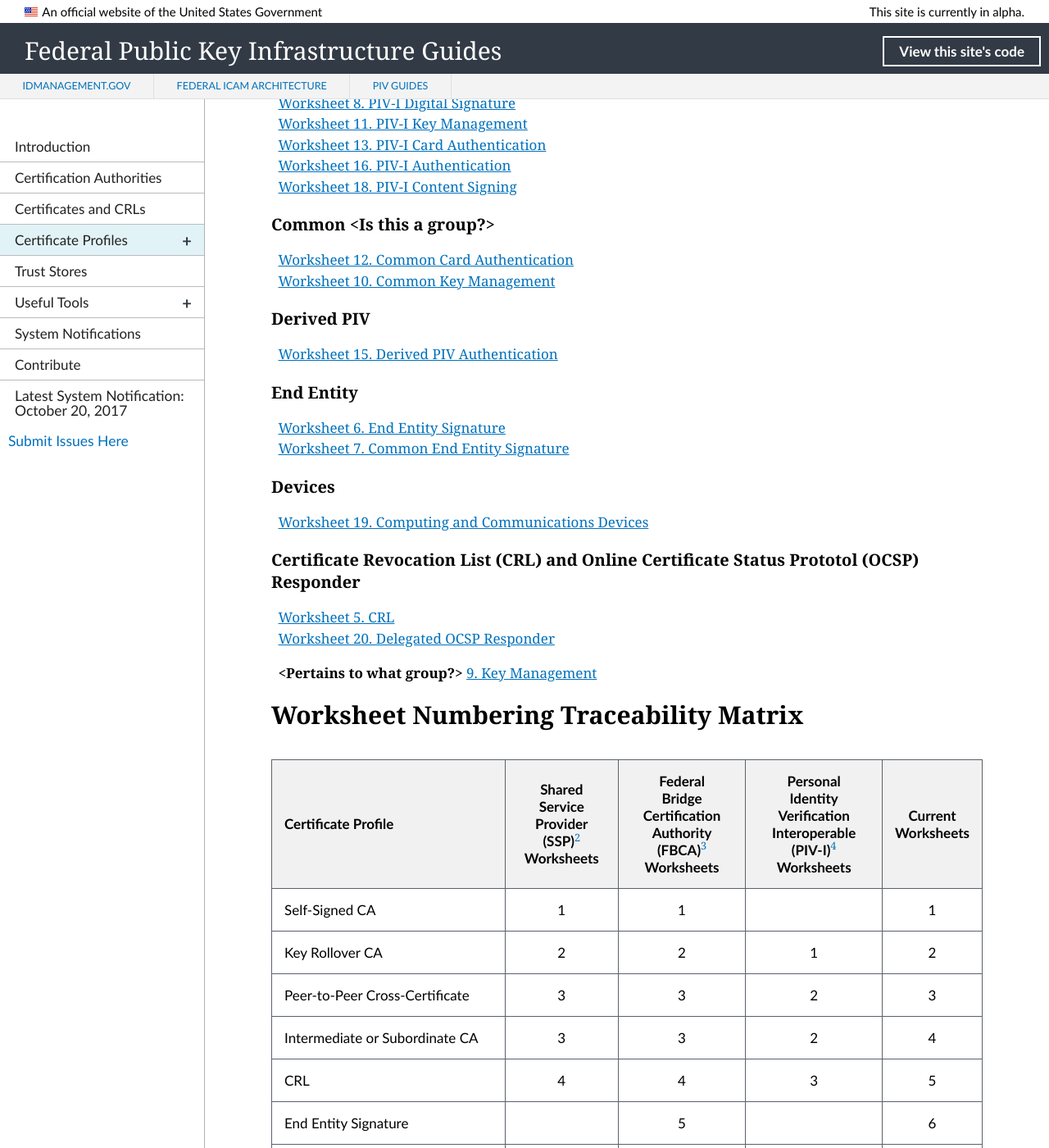
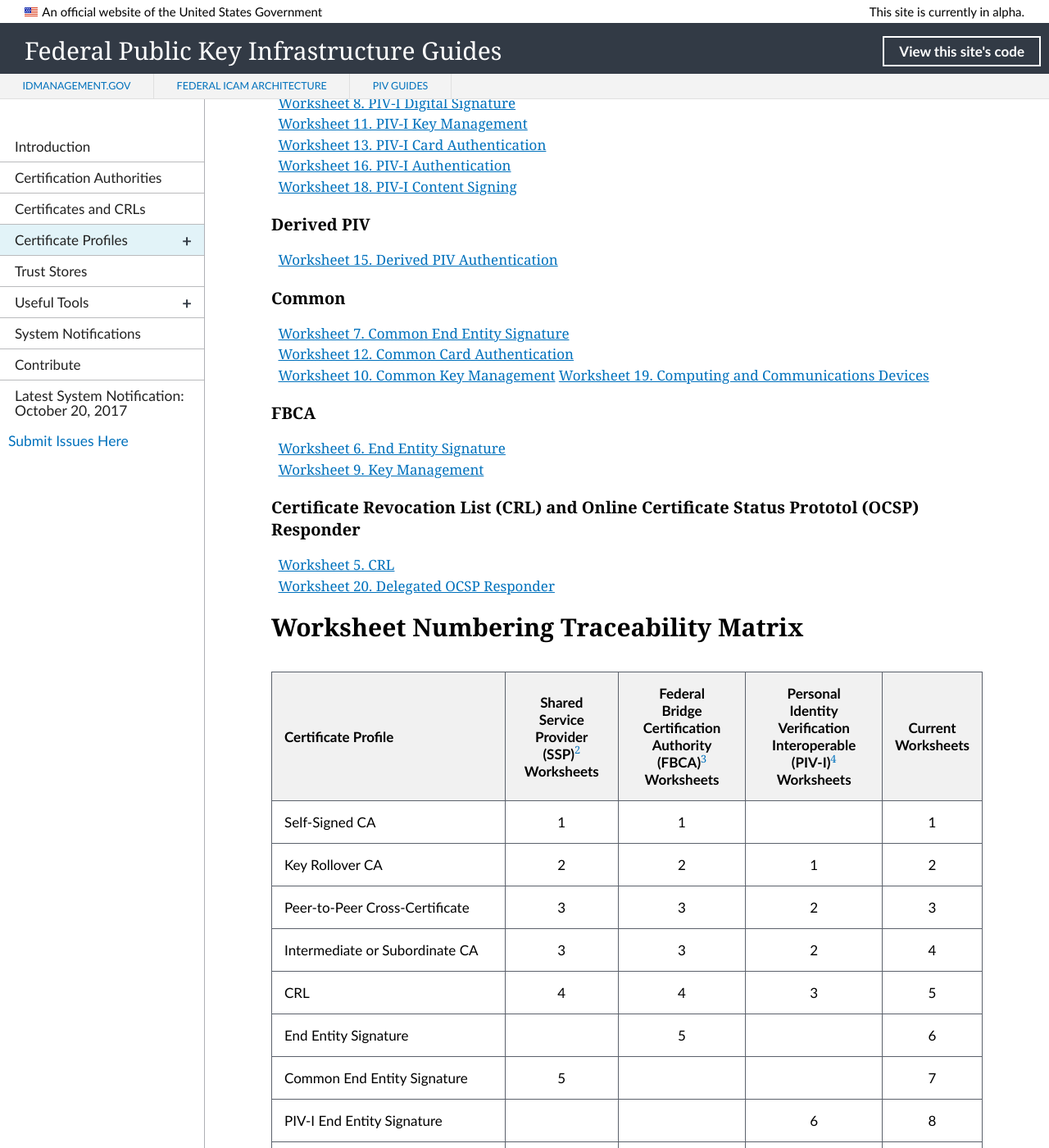
Before and after one commit to GSA/fpki-guides, a Jekyll site: the page built from pages/fpki_certificate_profiles.md, in a window 1280 px wide and 1400 px high, scrolled down 1007 px. Shown: the whole window at 82% size. Built offline with Jekyll 4.4.1, drawn with Linux system fonts in a browser that asks for light colours; nearby versions of some CDN libraries; library files that are not in the unit come from our copies.

Commit message:
Update fpki_certificate_profiles.md
Update links to groups

```diff
--- a/pages/fpki_certificate_profiles.md
+++ b/pages/fpki_certificate_profiles.md
@@ -37,31 +37,27 @@
 [Worksheet 16. PIV-I Authentication]({{ site.baseurl }}/profiles/piviauth/)<BR>
 [Worksheet 18. PIV-I Content Signing]({{ site.baseurl }}/profiles/pivicontentsign/)<BR>
 
-### Common <**Is this a group**?>
-
-[Worksheet 12. Common Card Authentication]({{ site.baseurl }}/profiles/commoncardauth/)<BR>
-[Worksheet 10. Common Key Management]({{ site.baseurl }}/profiles/commonkeymgmt/)
-
 ### Derived PIV
 
 [Worksheet 15. Derived PIV Authentication]({{ site.baseurl }}/profiles/derivedpivauth/)
 
-### End Entity
+### Common
+
+[Worksheet 7. Common End Entity Signature]({{ site.baseurl }}/profiles/commonendentitysign/)<BR>
+[Worksheet 12. Common Card Authentication]({{ site.baseurl }}/profiles/commoncardauth/)<BR>
+[Worksheet 10. Common Key Management]({{ site.baseurl }}/profiles/commonkeymgmt/)
+[Worksheet 19. Computing and Communications Devices]({{ site.baseurl }}/profiles/devices/)
+
+### FBCA
 
 [Worksheet 6. End Entity Signature]({{ site.baseurl }}/profiles/endentitysign/)<BR>
-[Worksheet 7. Common End Entity Signature]({{ site.baseurl }}/profiles/commonendentitysign/)<BR>
-
-### Devices
-
-[Worksheet 19. Computing and Communications Devices]({{ site.baseurl }}/profiles/devices/)
+[Worksheet 9. Key Management]({{ site.baseurl }}/profiles/keymgmt/)
 
 ### Certificate Revocation List (CRL) and Online Certificate Status Prototol (OCSP) Responder
 
 [Worksheet 5. CRL]({{ site.baseurl }}/profiles/crl/)<BR>
 [Worksheet 20. Delegated OCSP Responder]({{ site.baseurl }}/profiles/delegatedocsp/)
 
-**<Pertains to what group?>**<!--Email to Wendy on 11-20 for her return from leave-->
-[9. Key Management]({{ site.baseurl }}/profiles/keymgmt/)
 <!--Historical profile worksheet naming for 8-13+15 doesn't match current worksheet naming. Validate with Wendy next week.-->
 ## Worksheet Numbering Traceability Matrix
 
```
